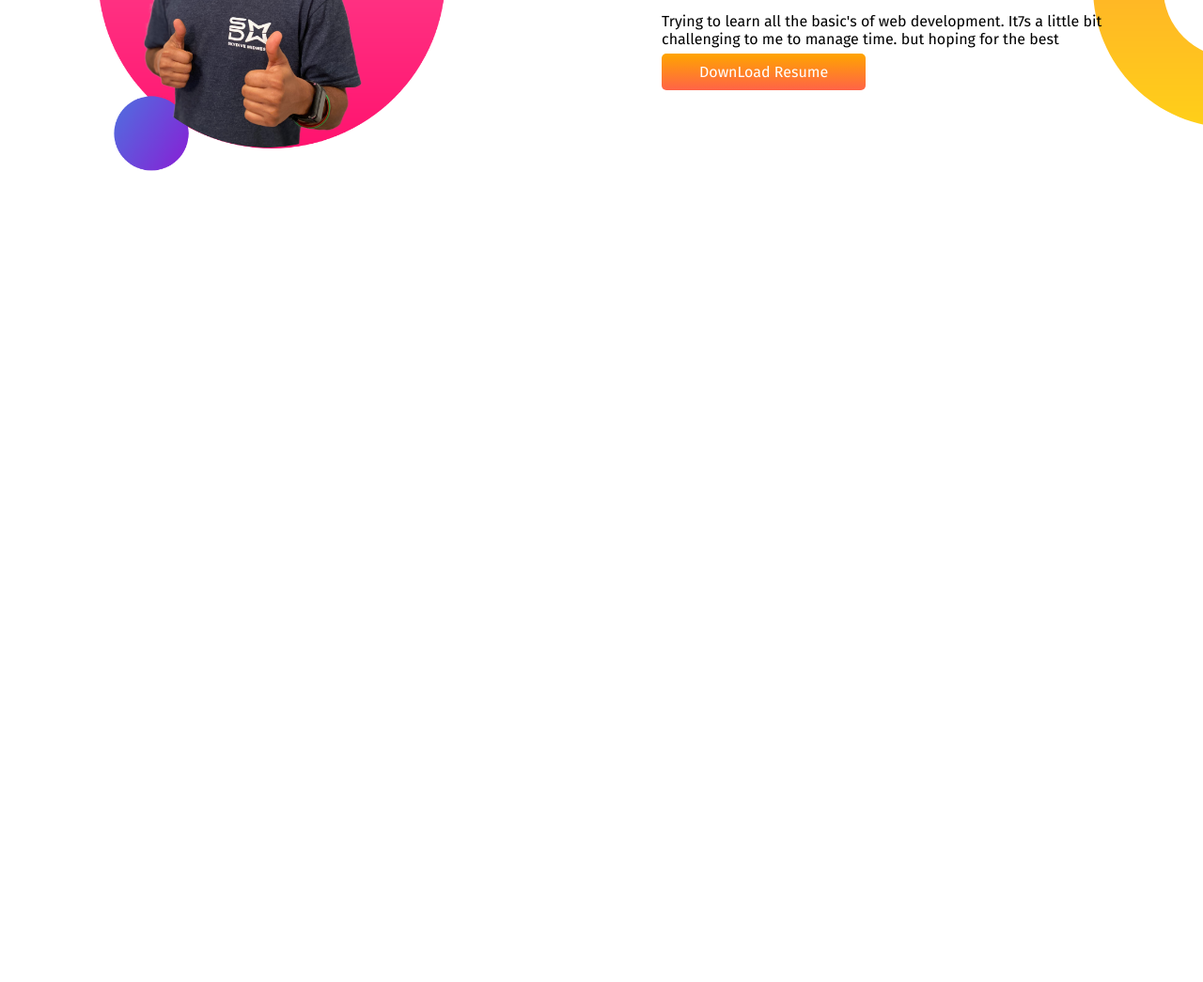
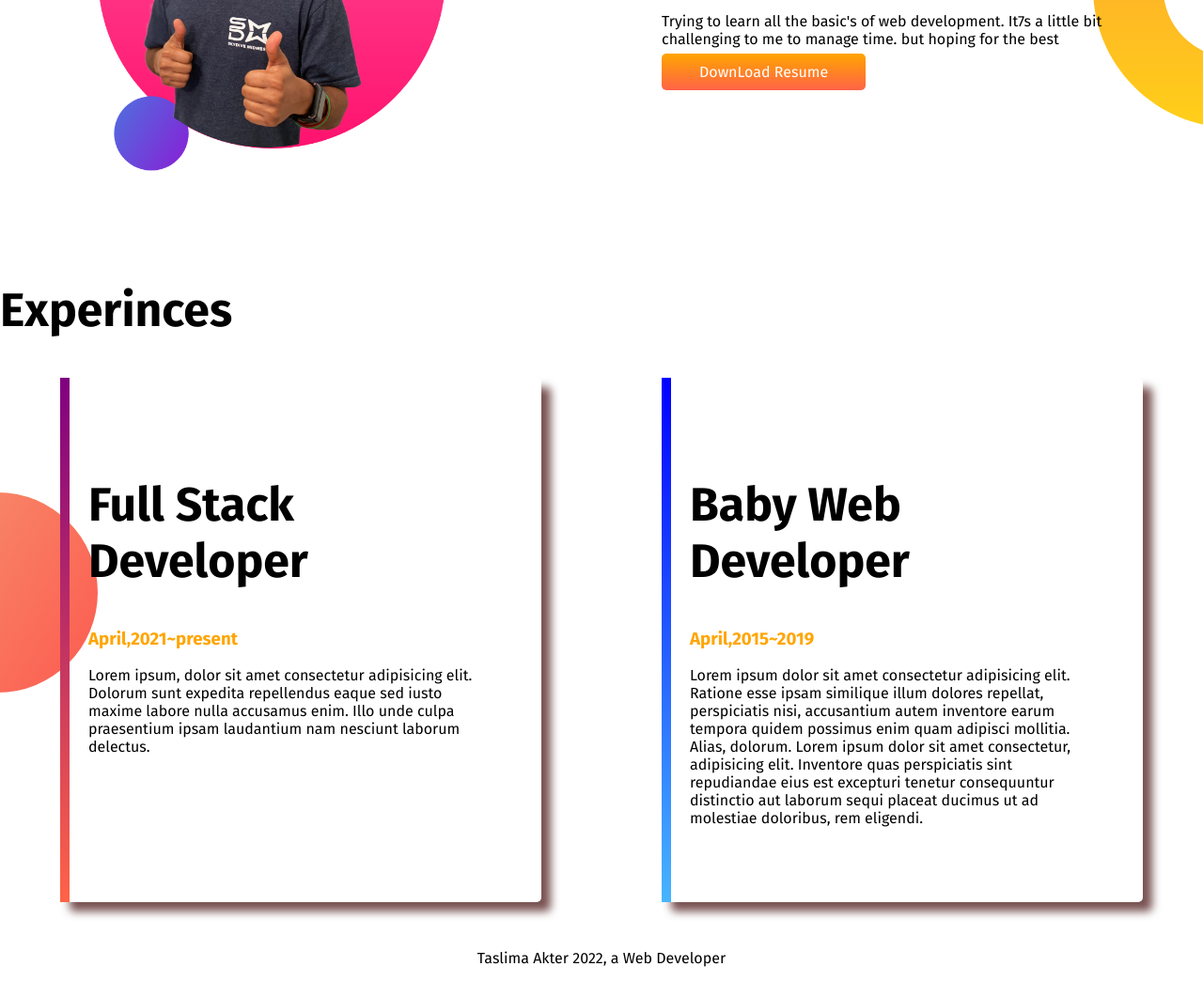
Before and after one commit to taslima63/Developer-Portfolio, a plain HTML site: page index.html in a window 1280 px wide. Shown: the part 864-1909 px from the top of the page at 94% size. Before the commit the page ends 1164 px from the top, so only its background shows below. Drawn offline with Linux system fonts and the light colour scheme.

Commit message:
complete for now

```diff
--- a/Style.css
+++ b/Style.css
@@ -10,7 +10,7 @@ h1{
 .orange{
  color: orange;
 }
-section {
+.flexible-container {
     display: flex;
     margin-bottom: 50px;
 }
@@ -42,3 +42,32 @@ section {
     background-repeat: no-repeat;
     background-position: right;
 }
+
+.experience-area{
+    background-image: url(images/exp-bg.png);
+    background-repeat: no-repeat;
+    background-position: left;
+}
+.card{
+    width: 40%;
+    box-shadow: 10px 10px 10px rgb(121, 83, 83);
+    margin-left:5%;
+    margin-right: 5%;
+
+    padding-left: 20px;
+    border-radius: 5px;
+}
+#first{
+    border-left: 10px solid;
+    border-image: linear-gradient(purple,tomato);
+    border-image-slice: 1;
+}
+#second{
+    border-left: 10px solid;
+    border-image:linear-gradient(blue,rgb(71, 181, 255));
+    border-image-slice: 1;
+}
+
+footer p{
+    text-align: center;
+}
--- a/index.html
+++ b/index.html
@@ -14,7 +14,7 @@
 </head>
 
 <body>
-    <section class="top-banner">
+    <section class="top-banner flexible-container">
         <div class="half-width">
             <h1>Welcome To</h1>
             <h1><span class="orange">Taslima's</span> World</h1>
@@ -28,7 +28,7 @@
             <img src="images/jhankar.png" alt="">
         </div>
     </section>
-    <section class="dream-big">
+    <section class="dream-big flexible-container">
         <div class="half-width">
             <img src="images/jhankar2.png" alt="">
         </div>
@@ -43,6 +43,32 @@
         </div>
 
     </section>
+    <section class="experience-area">
+        <h1>Experinces</h1>
+        <div class="flexible-container ">
+            <div id="first" class="half-width card">
+                <h1>Full Stack Developer</h1>
+                <h3 class="orange">April,2021~present</h3>
+                <p>Lorem ipsum, dolor sit amet consectetur adipisicing elit. Dolorum sunt expedita repellendus eaque sed
+                    iusto maxime labore nulla accusamus enim. Illo unde culpa praesentium ipsam laudantium nam nesciunt
+                    laborum delectus.</p>
+            </div>
+            <div id="second" class="half-width card">
+                <h1>Baby Web Developer</h1>
+                <h3 class="orange">April,2015~2019</h3>
+                <p>Lorem ipsum dolor sit amet consectetur adipisicing elit. Ratione esse ipsam similique illum dolores
+                    repellat, perspiciatis nisi, accusantium autem inventore earum tempora quidem possimus enim quam
+                    adipisci mollitia. Alias, dolorum. Lorem ipsum dolor sit amet consectetur, adipisicing elit.
+                    Inventore
+                    quas perspiciatis sint repudiandae eius est excepturi tenetur consequuntur distinctio aut laborum
+                    sequi
+                    placeat ducimus ut ad molestiae doloribus, rem eligendi.</p>
+            </div>
+        </div>
+    </section>
+    <footer>
+        <p>Taslima Akter 2022, a Web Developer</p>
+    </footer>
 
 
 </body>
```
Also changed, not shown: images/my-bg.png (deleted), images/my-bg2.png (deleted), 4 other files.
